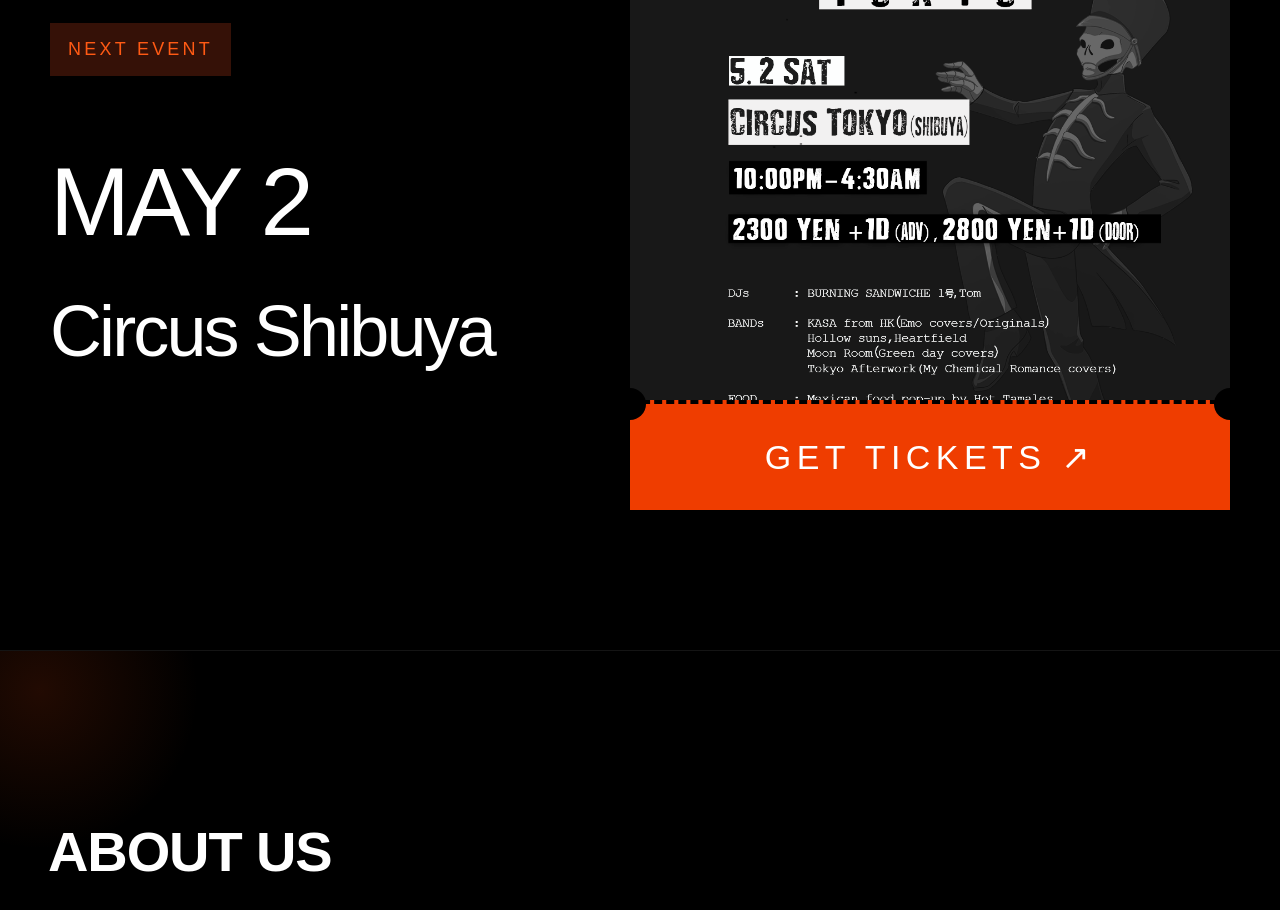
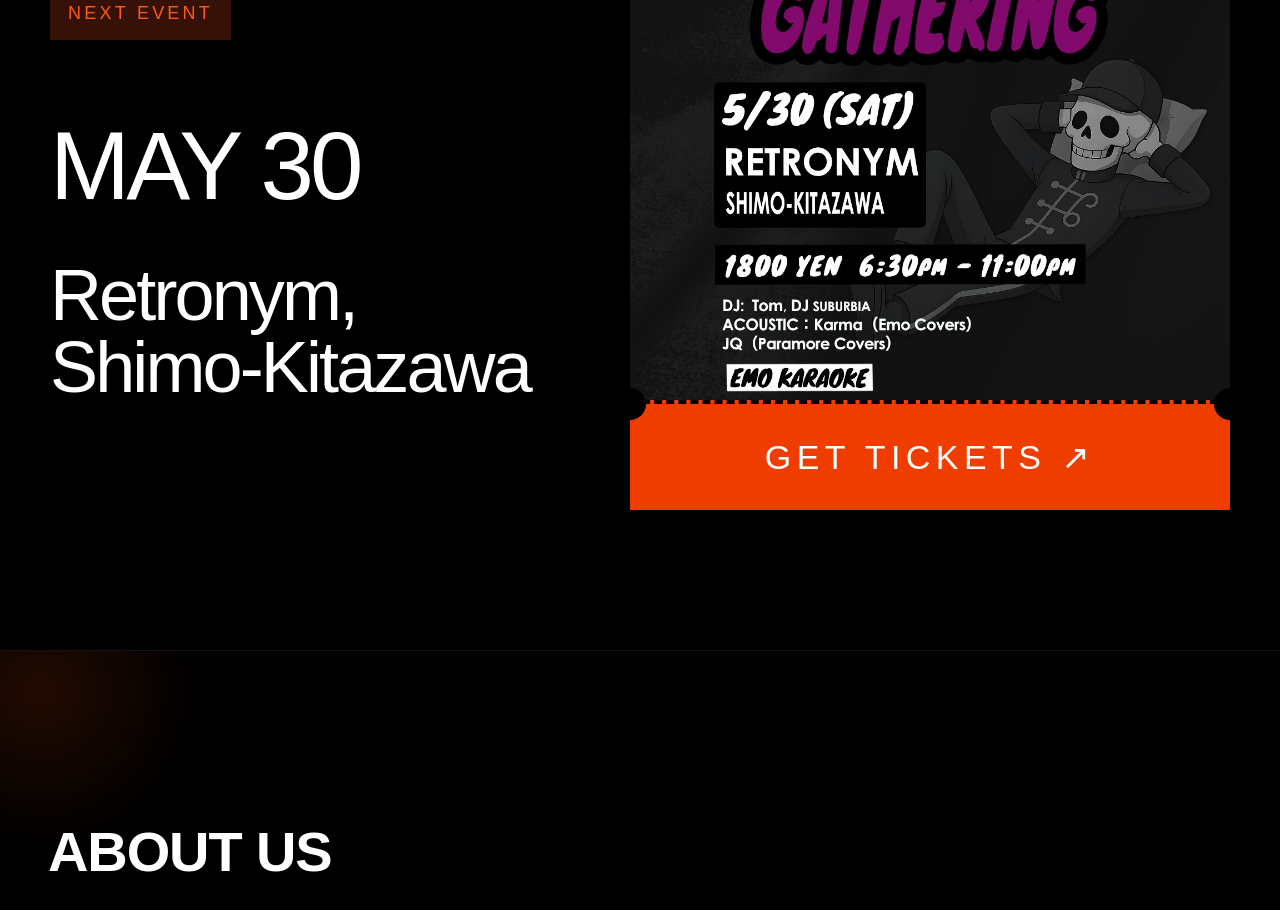
Before and after one commit to emonighttokyo/emo-night-website, a Next.js app: page / in a window 1280 px wide. Shown: the part 1180-2090 px from the top of the page. Built offline with nearby package versions, Linux system fonts and the light colour scheme.

Commit message:
Update to May 30 Gathering event

```diff
--- a/app/page.tsx
+++ b/app/page.tsx
@@ -74,8 +74,8 @@
             viewport={{ once: true, amount: 0.3 }}
           >
             <div className="next-event-tag">NEXT EVENT</div>
-            <h2 className="next-event-date">MAY 2</h2>
-            <p className="next-event-venue">Circus Shibuya</p>
+            <h2 className="next-event-date">MAY 30</h2>
+            <p className="next-event-venue">Retronym, Shimo-Kitazawa</p>
           </motion.div>
 
           <motion.div
```
Also changed, not shown: public/flyer.jpg.
